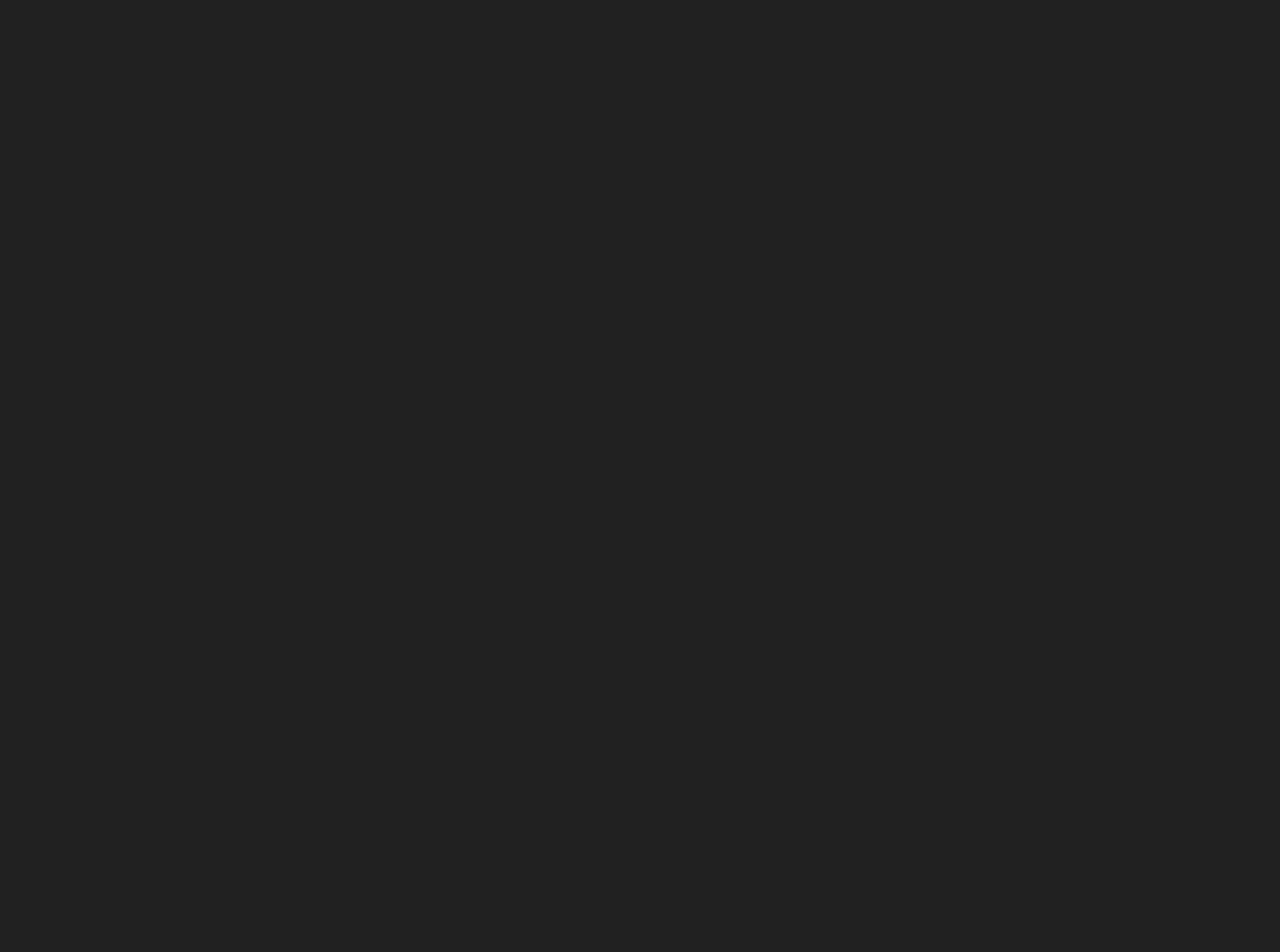
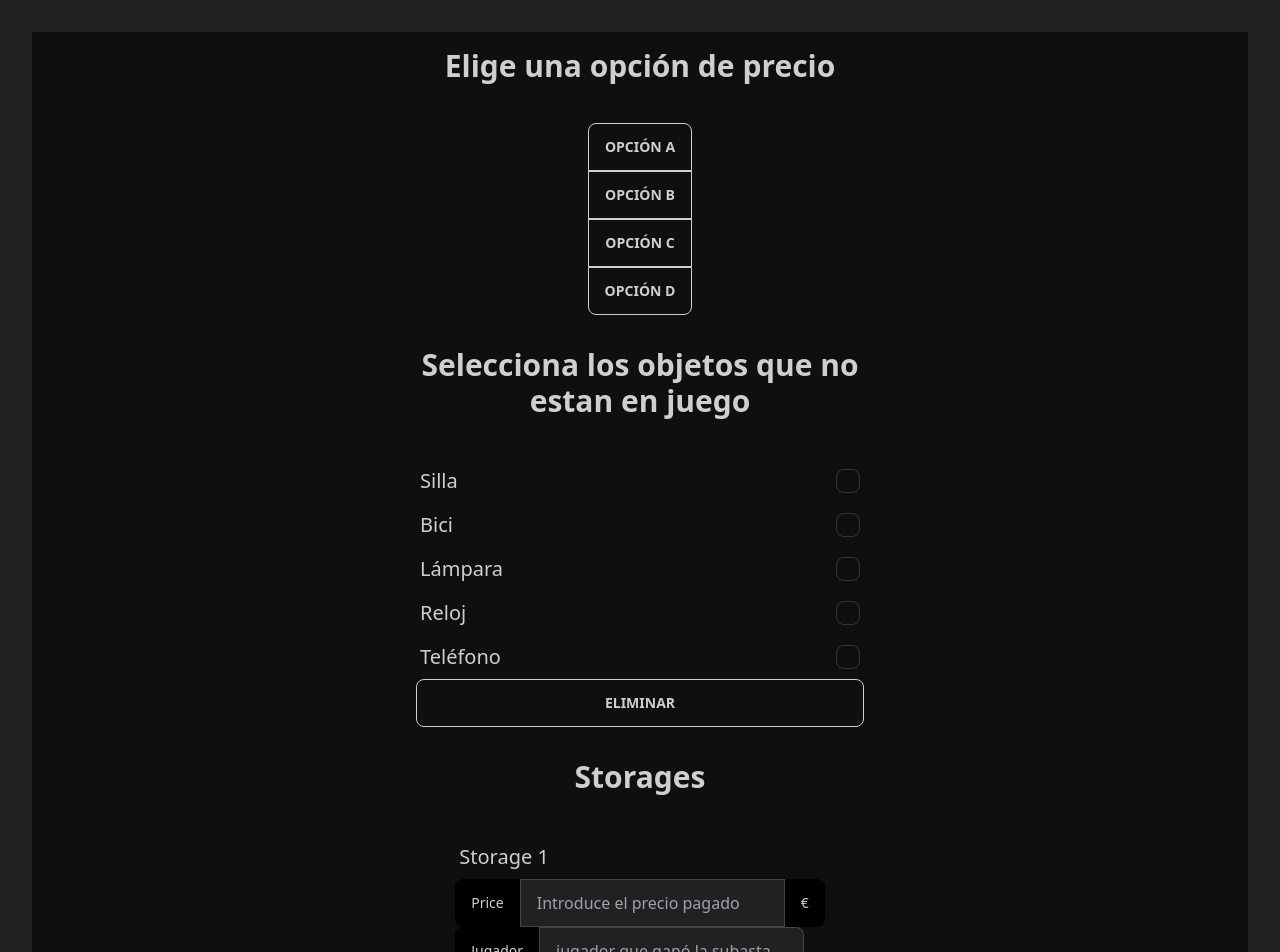
Before and after one commit to cris-casas/SPRINT-9, a React (Vite) app: page /storages in a window 1280 px wide. Before the commit this address had no page. Shown: the top 952 px of the page. Before the commit the page ends 800 px from the top, so only its background shows below. Built offline with nearby package versions, Linux system fonts and the light colour scheme.

Commit message:
maquetacion-en-curso--codigo-prubea

```diff
--- a/src/App.jsx
+++ b/src/App.jsx
@@ -4,10 +4,10 @@
 import LoginPage from './pages/LoginPage'
 import SignUpPage from './pages/SignUpPage'
 import DashboardPage from './pages/DashboardPage'
+import StoragesPage from './pages/StoragesPage'
 import './App.css'
 
 function App() {
-  const [count, setCount] = useState(0)
 
   return (
     <BrowserRouter>
@@ -16,6 +16,7 @@
           <Route path="/login" element={<LoginPage/>} />
           <Route path="/signup" element={<SignUpPage/>} />
           <Route path="/dashboard" element={<DashboardPage/>} />
+          <Route path="/storages" element={<StoragesPage/>} />
         </Routes>
       </BrowserRouter>
   )
--- a/src/components/Login.jsx
+++ b/src/components/Login.jsx
@@ -25,7 +25,7 @@
     if (storedUsername === username && storedPassword === password) {
       setLoggedIn(true);
       alert('Successful Login!');
-      navigate('/dashboard');
+      navigate('/storages');
 
     } else {
       alert('Nombre de usuario o contraseña incorrectos');
--- a/src/pages/DashboardPage.jsx
+++ b/src/pages/DashboardPage.jsx
@@ -16,6 +16,7 @@
         console.error('Error fetching games:', error);
       });
   }, []);
+
 
   const handleSearchTermChange = (event) => {
     setSearchTerm(event.target.value);
--- a/src/pages/StoragesPage.jsx
+++ b/src/pages/StoragesPage.jsx
@@ -2,11 +2,11 @@
 
 const DashboardPage = () => {
   const [objects, setObjects] = useState([
-    { id: 1, name: 'Object 1', prices: { priceOptionA: 10, priceOptionB: 11, priceOptionC: 12, priceOptionD: 13 }, selectedPrice: null, storage: ['Storage 1','Storage 2','Storage 3'] },
-    { id: 2, name: 'Object 2', prices: { priceOptionA: 20, priceOptionB: 21, priceOptionC: 22, priceOptionD: 23 }, selectedPrice: null, storage: ['Storage 1','Storage 3'] },
-    { id: 3, name: 'Object 3', prices: { priceOptionA: 30, priceOptionB: 31, priceOptionC: 32, priceOptionD: 33 }, selectedPrice: null, storage: ['Storage 2','Storage 3'] },
-    { id: 4, name: 'Object 4', prices: { priceOptionA: 40, priceOptionB: 41, priceOptionC: 42, priceOptionD: 43 }, selectedPrice: null, storage: ['Storage 2','Storage 3'] },
-    { id: 5, name: 'Object 5', prices: { priceOptionA: 50, priceOptionB: 51, priceOptionC: 52, priceOptionD: 53 }, selectedPrice: null, storage: ['Storage 1','Storage 2','Storage 3'] },
+    { id: 1, name: 'Silla', prices: { priceOptionA: 10, priceOptionB: 11, priceOptionC: 12, priceOptionD: 13 }, selectedPrice: null, storage: ['Storage 1','Storage 2','Storage 3'] },
+    { id: 2, name: 'Bici', prices: { priceOptionA: 20, priceOptionB: 21, priceOptionC: 22, priceOptionD: 23 }, selectedPrice: null, storage: ['Storage 1','Storage 3'] },
+    { id: 3, name: 'Lámpara', prices: { priceOptionA: 30, priceOptionB: 31, priceOptionC: 32, priceOptionD: 33 }, selectedPrice: null, storage: ['Storage 2','Storage 3'] },
+    { id: 4, name: 'Reloj', prices: { priceOptionA: 40, priceOptionB: 41, priceOptionC: 42, priceOptionD: 43 }, selectedPrice: null, storage: ['Storage 2','Storage 3'] },
+    { id: 5, name: 'Teléfono', prices: { priceOptionA: 50, priceOptionB: 51, priceOptionC: 52, priceOptionD: 53 }, selectedPrice: null, storage: ['Storage 1','Storage 2','Storage 3'] },
   ]);
 
   const handleOptionClick = (option) => {
@@ -68,32 +68,73 @@
 
   return (
     <>
-      <div>
-        <button onClick={() => handleOptionClick('priceOptionA')}>Opción A</button>
-        <button onClick={() => handleOptionClick('priceOptionB')}>Opción B</button>
-        <button onClick={() => handleOptionClick('priceOptionC')}>Opción C</button>
-        <button onClick={() => handleOptionClick('priceOptionD')}>Opción D</button>
+      <div className="hero bg-base-200">
+        <div className="hero-content text-center">
+          <div className="max-w-md">
+            <h1 className="text-3xl font-bold mb-10">Elige una opción de precio </h1>
+            <div className="btn-group btn-group-vertical">
+              <button className="btn btn-outline" onClick={() => handleOptionClick('priceOptionA')}>Opción A</button>
+              <button className="btn btn-outline" onClick={() => handleOptionClick('priceOptionB')}>Opción B</button>
+              <button className="btn btn-outline" onClick={() => handleOptionClick('priceOptionC')}>Opción C</button>
+              <button className="btn btn-outline" onClick={() => handleOptionClick('priceOptionD')}>Opción D</button>
             </div>
-      <div>
+          </div>
+        </div>
+      </div>
+
+      <div className="hero bg-base-200">
+        <div className="hero-content text-center">
+          <div className="max-w-md">
+            <h1 className="text-3xl font-bold mb-10">Selecciona los objetos que no estan en juego</h1>
+            <div className="form-control">
               {objects.map(object => (
                 <div key={object.id}>
-          <label>
+                  <label className="label cursor-pointer">
+                  <span className="label-text text-xl"> {object.name}</span>
                     <input
                       type="checkbox"
+                      className="checkbox"
                       checked={object.seleccionado || false}
                       onChange={event => handleCheckboxChange(event, object.id)}
                     />
-            {object.name}
                   </label>
                 </div>
               ))}
-      <button onClick={handleEliminarClick}>Eliminar</button>
+              <button className="btn btn-outline" onClick={handleEliminarClick}>Eliminar</button>
             </div>
-      <div>
-        <button onClick={() => handleStorage('Storage 1')}>Storage 1</button>
-        <button onClick={() => handleStorage('Storage 2')}>Storage 2</button>
-        <button onClick={() => handleStorage('Storage 3')}>Storage 3</button>
           </div>
+        </div>
+      </div>
+
+      <div className="hero bg-base-200">
+        <div className="hero-content text-center">
+          <div className="max-w-md">
+            <h1 className="text-3xl font-bold mb-10">Storages</h1>
+            <div className="form-control">
+              <label className="label">
+                <span className="label-text text-xl">Storage 1</span>
+              </label>
+            </div>
+            <div className="form-control">
+              <label className="input-group input-group-md">
+                <span>Price</span>
+                <input type="text" placeholder="Introduce el precio pagado" className="input input-bordered" />
+                <span>€</span>
+              </label>
+            </div>
+            <div className="form-control">
+              <label className="input-group input-group-md">
+                <span>Jugador</span>
+                <input type="text" placeholder="jugador que ganó la subasta" className="input input-bordered" />
+              </label>
+              <button className="btn btn-outline" onClick={() => handleStorage('Storage 1')}>Aceptar</button>
+            </div>
+          </div>
+        </div>
+      </div>
+
+
+
     </>
   );
 };
```
Lines whose indentation alone changed are shown as unchanged.
